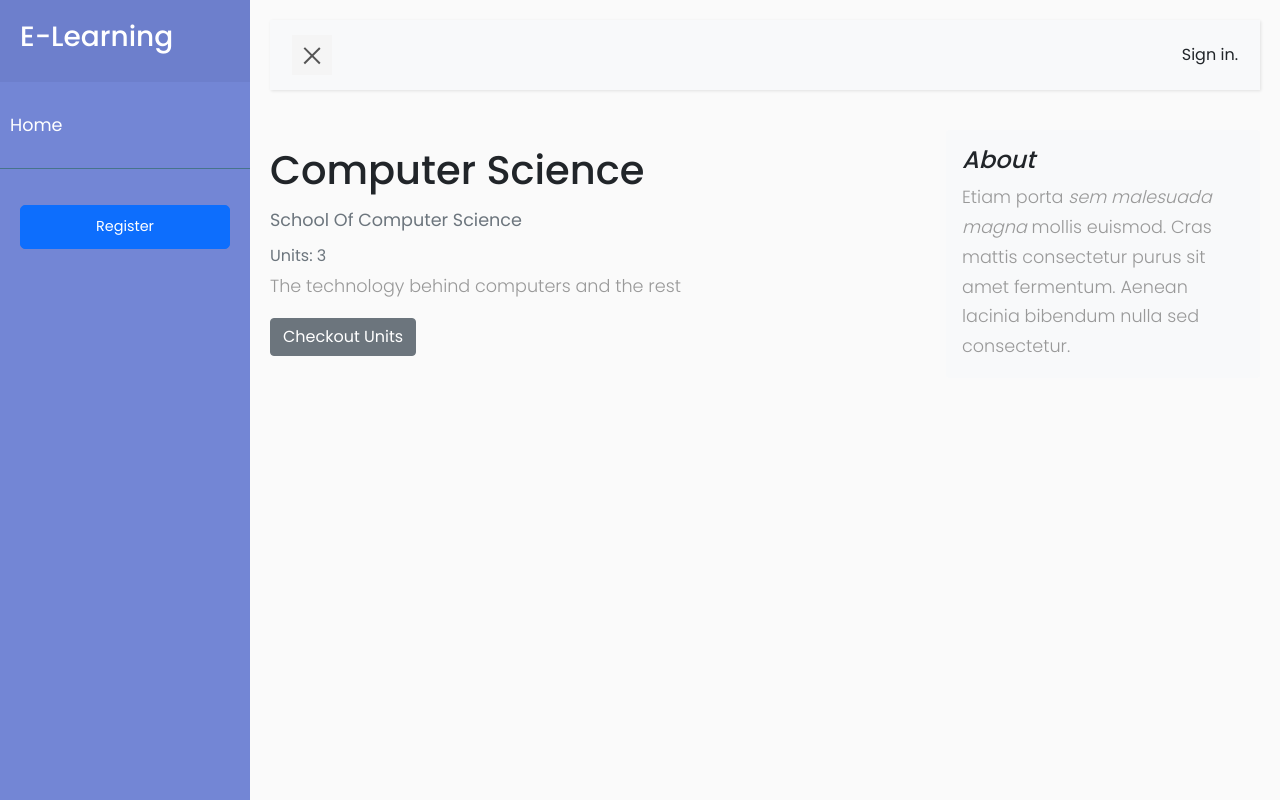
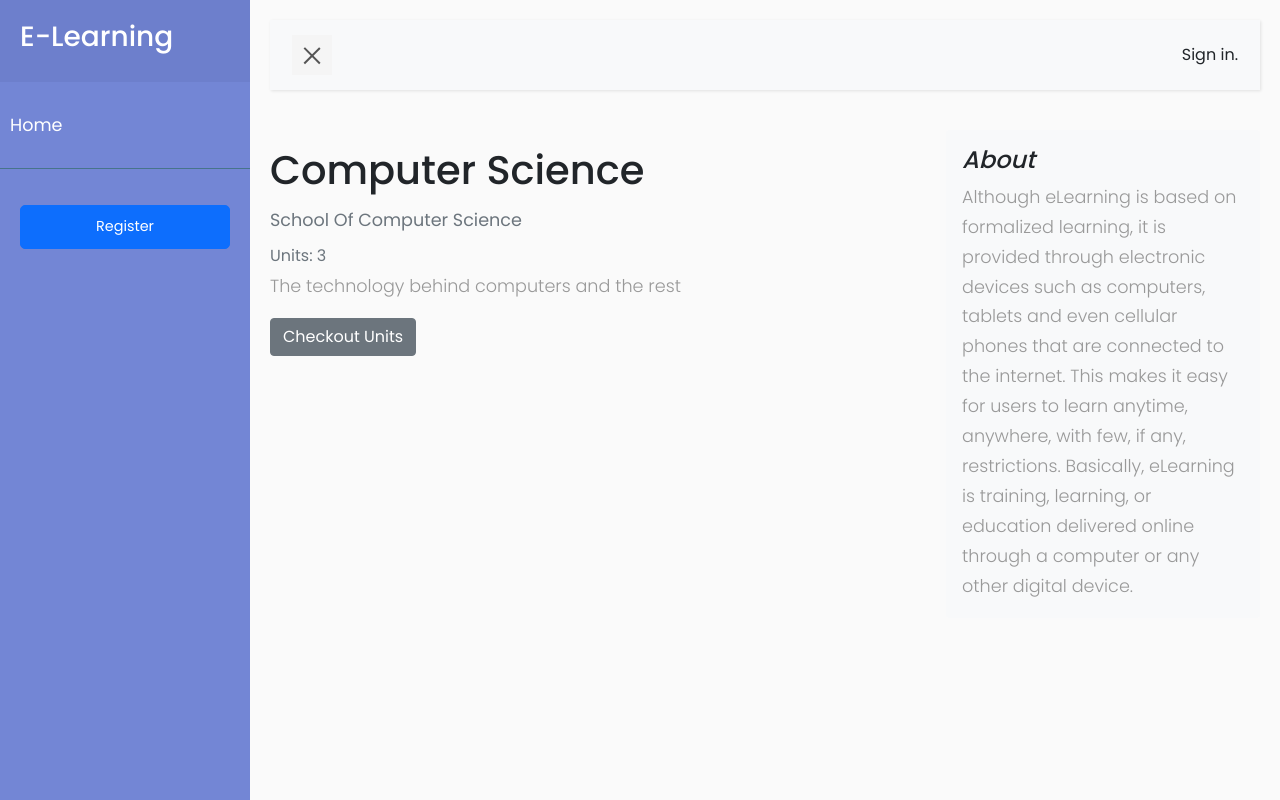
Before and after one commit to stevenjoro098/Masomo, a Django app: page /computer-science/ in a window 1280 px wide. Run offline with Django 3.2, Linux system fonts and the light colour scheme; data comes from the database, SQL or seed files in the repository; some libraries are stand-ins or nearby versions.

Commit message:
Updated About

```diff
--- a/courses/templates/courses/list/course_detail.html
+++ b/courses/templates/courses/list/course_detail.html
@@ -16,7 +16,7 @@
         <aside class="col-md-4 blog-sidebar">
           <div class="p-3 mb-3 bg-light rounded">
             <h4 class="font-italic">About</h4>
-            <p class="mb-0">Etiam porta <em>sem malesuada magna</em> mollis euismod. Cras mattis consectetur purus sit amet fermentum. Aenean lacinia bibendum nulla sed consectetur.</p>
+            <p class="mb-0"><em></em>Although eLearning is based on formalized learning, it is provided through electronic devices such as computers, tablets and even cellular phones that are connected to the internet. This makes it easy for users to learn anytime, anywhere, with few, if any, restrictions. Basically, eLearning is training, learning, or education delivered online through a computer or any other digital device.</p>
           </div>
         </aside>
         </div>
```
